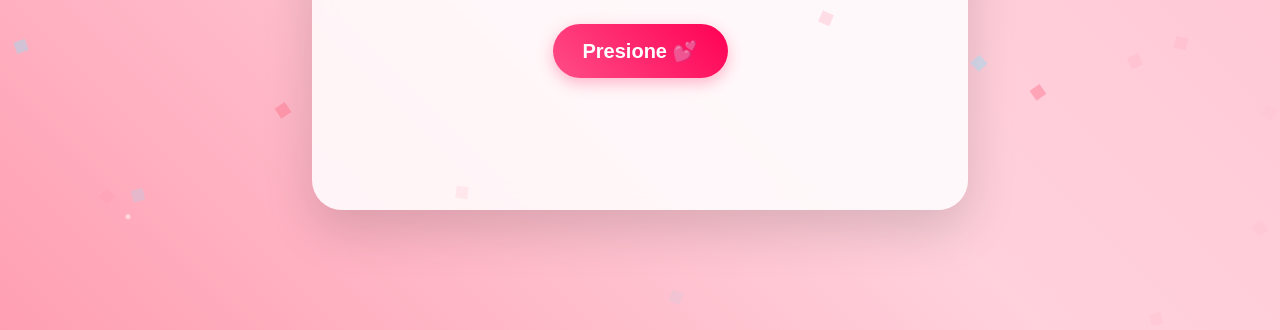
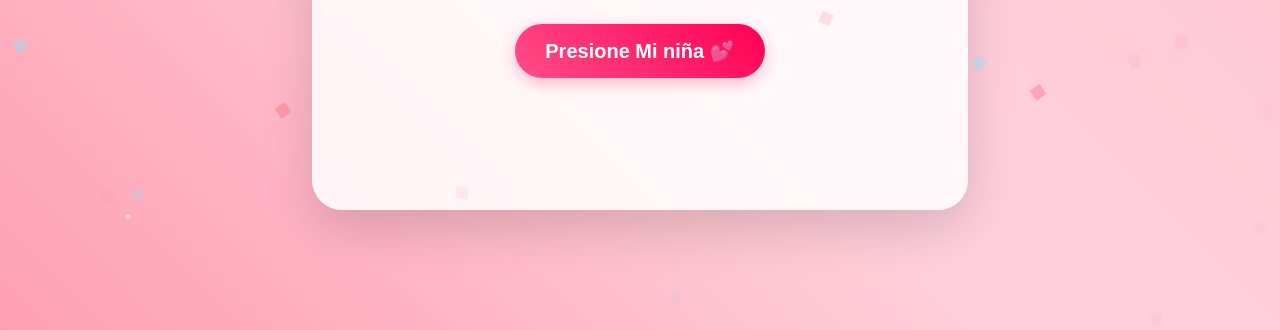
Before and after one commit to Levixzzz17/Feliz-Cumplea-os, a plain HTML site: page index.html in a window 1280 px wide. Shown: the part 470-800 px from the top of the page. Drawn offline with Linux system fonts and the light colour scheme.

Commit message:
Update button text in index.html

```diff
--- a/index.html
+++ b/index.html
@@ -20,7 +20,7 @@
 
     <h1 id="nombre"></h1>
 
-    <button onclick="sorpresa()">Presione 💕</button>
+    <button onclick="sorpresa()">Presione Mi niña 💕</button>
 
     <p id="mensaje"></p>
   </div>
```
